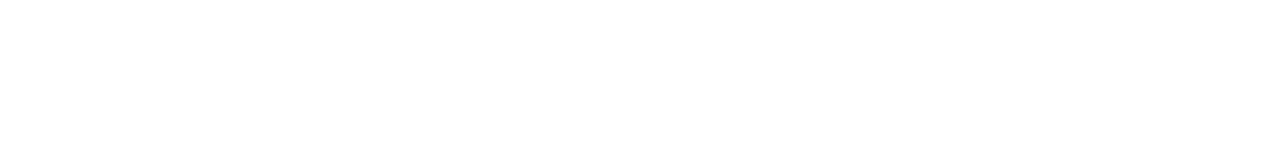
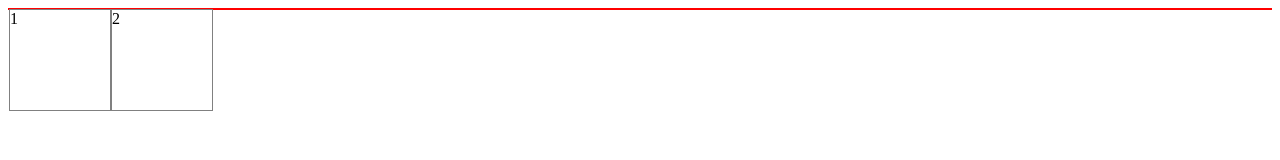
Before and after one commit to DingkeXue/CSS, a plain HTML site: page Float/index.html in a window 1280 px wide. Drawn offline with Linux system fonts and the light colour scheme.

Commit message:
清除浮动

```diff
--- a/Float/index.html
+++ b/Float/index.html
@@ -7,8 +7,22 @@
     <meta http-equiv="X-UA-Compatible" content="ie=edge">
     <link rel="stylesheet" href="main.css">
     <title>清除浮动</title>
+    <style>
+        .wrapper1 {
+            border: 1px solid red;
+        }
+        .wrapper1 span {
+            float: left;
+            width: 100px;
+            height: 100px;
+            border: 1px solid gray;
+        }
+    </style>
 </head>
 <body>
-
+<div class="wrapper1">
+    <span>1</span>
+    <span>2</span>
+</div>
 </body>
 </html>
```
